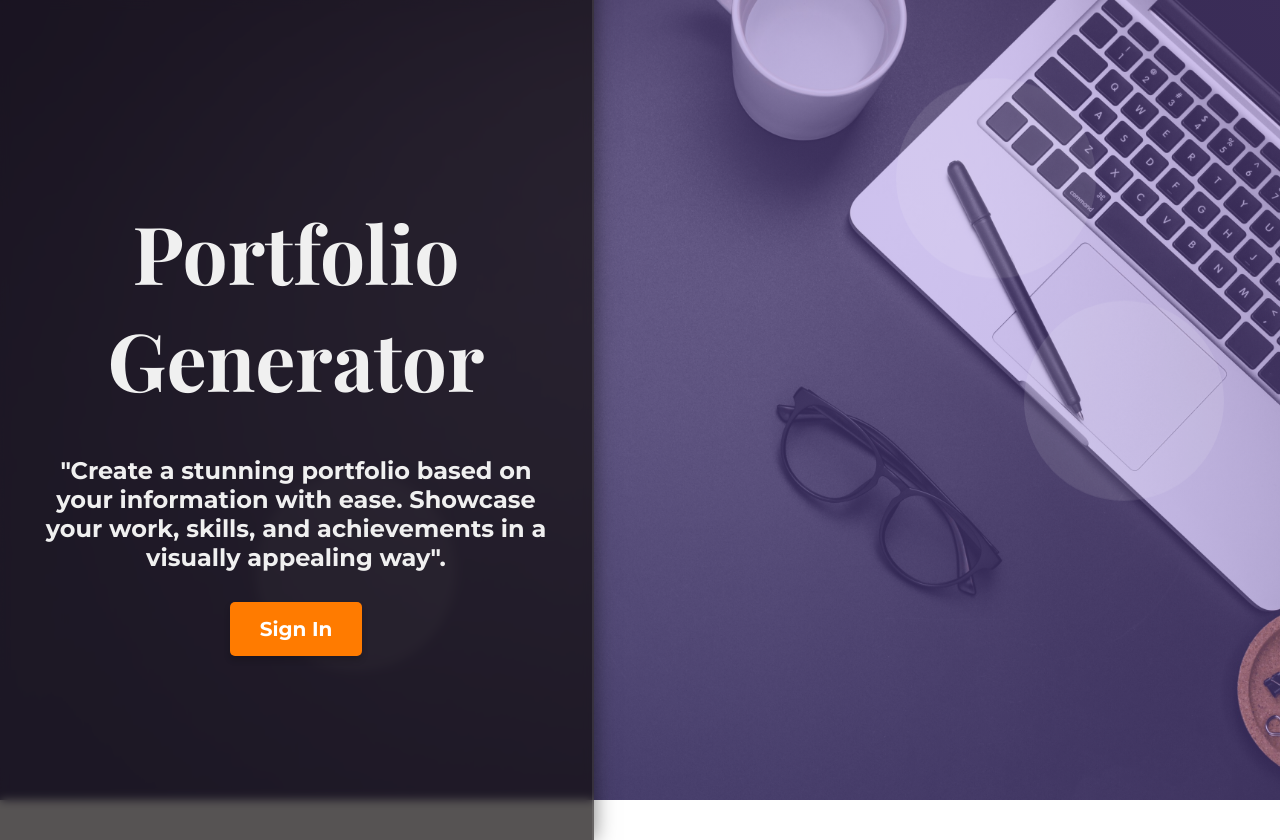
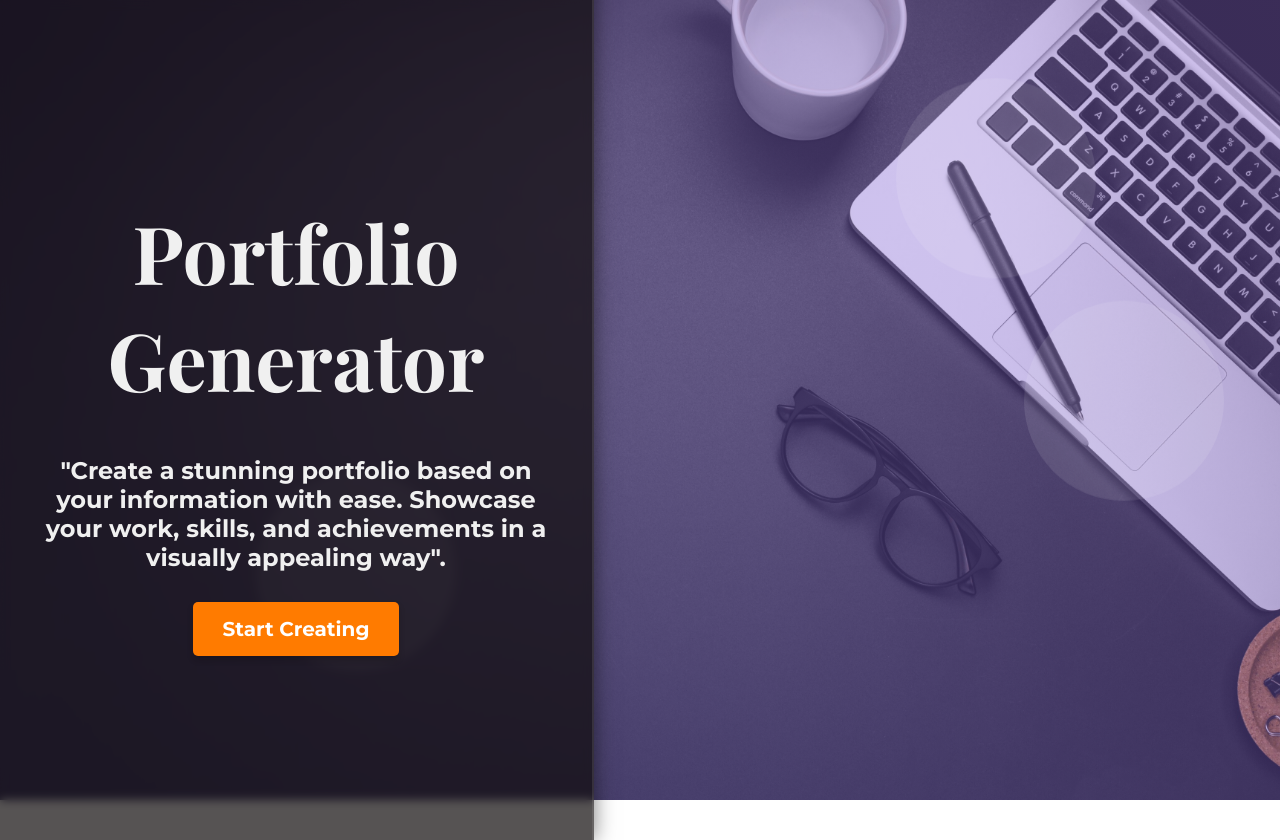
Before and after one commit to ANKONNANDI095/Portfoilo_generator, a PHP site: page / in a window 1280 px wide. Run offline with PHP 8.4, Linux system fonts and the light colour scheme.

Commit message:
Update index.php

```diff
--- a/index.php
+++ b/index.php
@@ -174,7 +174,7 @@
         <h1>Portfolio Generator</h1>
         <p>"Create a stunning portfolio based on your information with ease.
         Showcase your work, skills, and achievements in a visually appealing way".</p>
-        <a href="login.php" class="sign-in-btn">Sign In</a>
+        <a href="login.php" class="sign-in-btn">Start Creating</a>
     </div>
 
     <!-- Decorative circles -->
```
